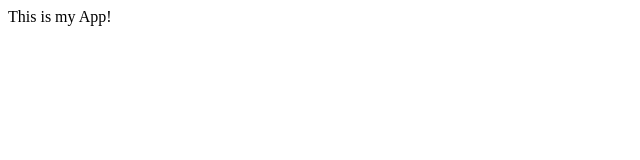
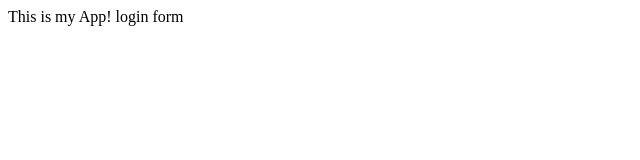
Before and after one commit to Arunnithish/Myappsample, a plain HTML site: page index.html in a window 1280 px wide. Shown: the full height of the page, 0-640 px from the left. Drawn offline with Linux system fonts and the light colour scheme.

Commit message:
login form

```diff
--- a/index.html
+++ b/index.html
@@ -8,5 +8,6 @@
 </head>
 <body>
   This is my App!
+  login form
 </body>
 </html>
```
Also changed, not shown: login.html (added, +1 -0 lines).
